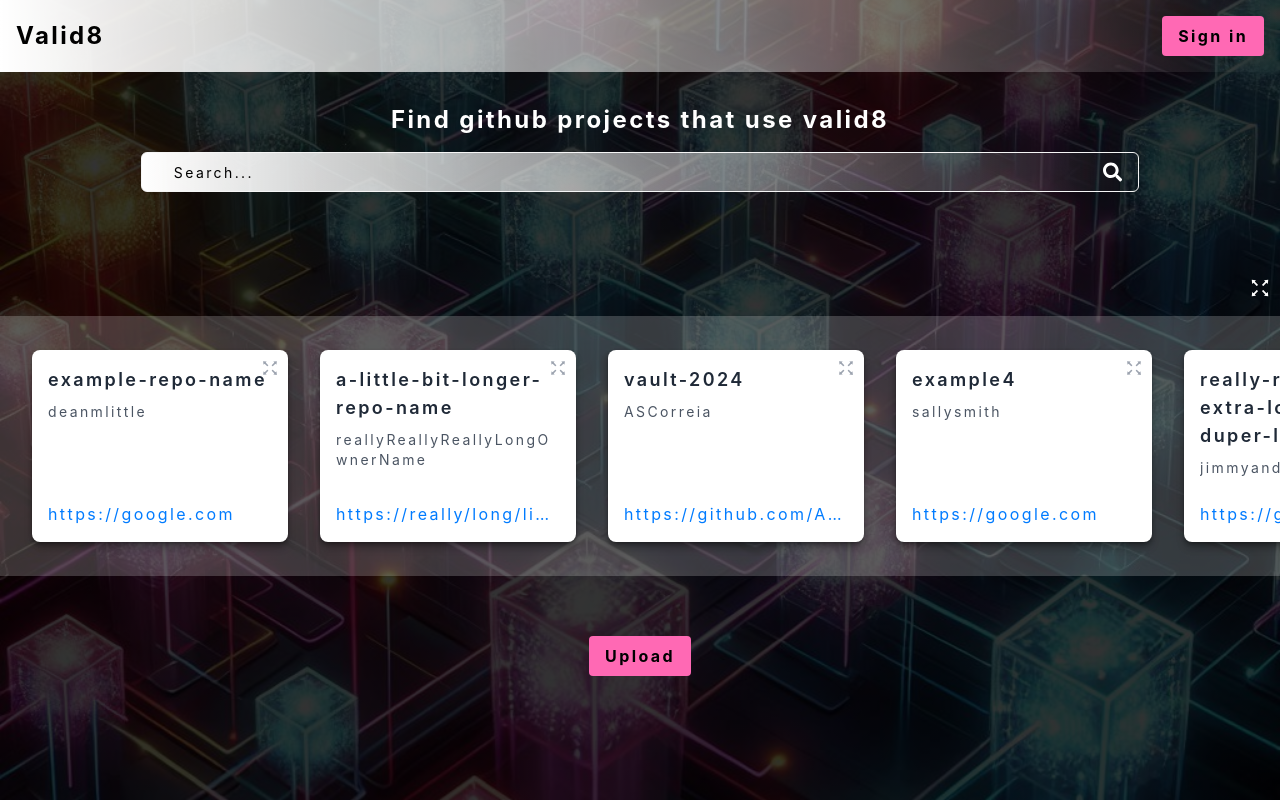
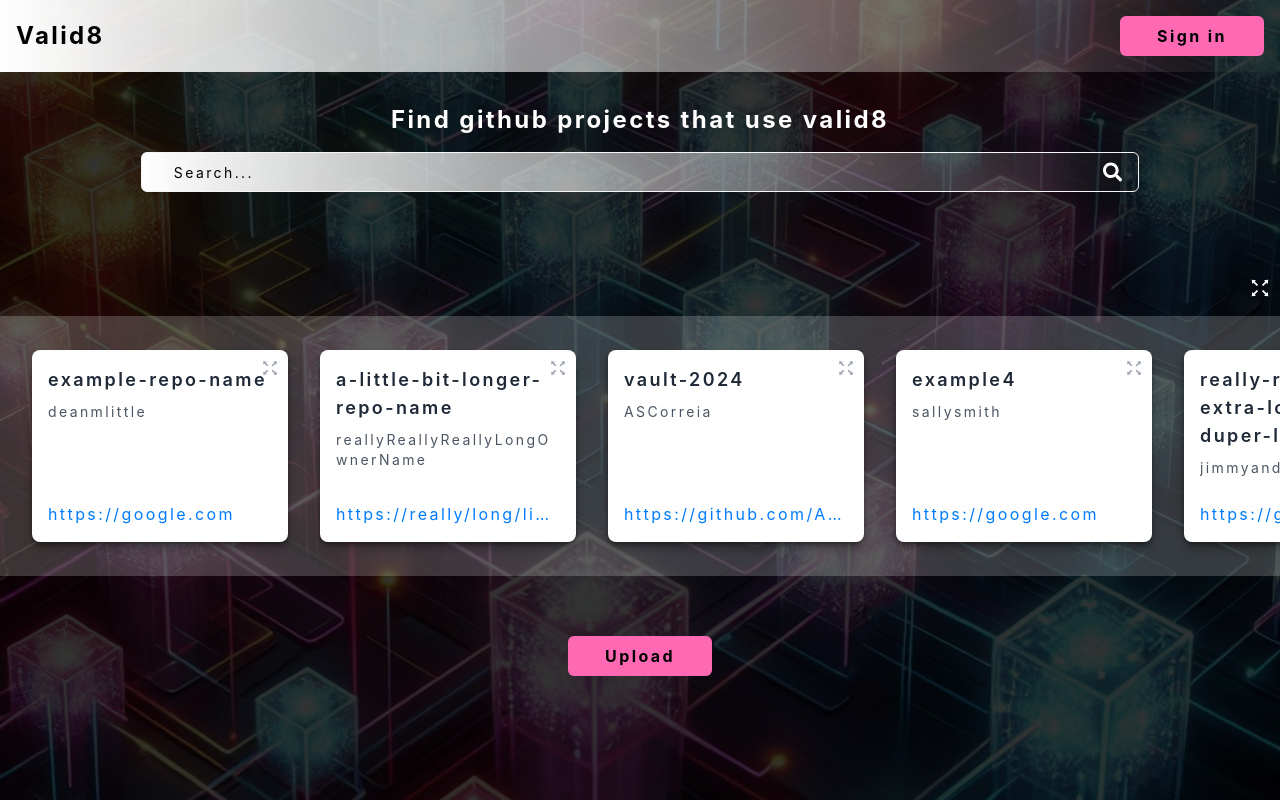
Before and after one commit to timknapp12/valid8-fe, a React (Create React App) app: page / in a window 1280 px wide. Built offline with nearby package versions, Linux system fonts and the light colour scheme; no server answers.

Commit message:
add loading spinner to button

```diff
--- a/src/components/Button.tsx
+++ b/src/components/Button.tsx
@@ -1,17 +1,26 @@
-import React from 'react';
+import { FaSpinner } from 'react-icons/fa';
 import { ButtonProps } from '../types';
 
-export const Button: React.FC<ButtonProps> = ({
+export const Button = ({
+  onClick,
+  loading,
   children,
   className = '',
-  onClick,
-}) => {
+}: ButtonProps) => {
   return (
     <button
       onClick={onClick}
-      className={`bg-hotPink text-black font-bold hover:bg-gray-200 hover:text-gray-800 px-4 py-2 rounded transition duration-300 ease-in-out ${className}`}
+      disabled={loading}
+      className={`relative px-4 py-2 bg-hotPink text-black font-bold rounded-md
+        disabled:opacity-70 disabled:cursor-not-allowed hover:bg-darkHotPink min-w-36 ${className}`}
     >
-      {children}
+      {loading ? (
+        <>
+          <FaSpinner className='inline-block animate-spin' />
+        </>
+      ) : (
+        children
+      )}
     </button>
   );
 };
--- a/src/types/index.ts
+++ b/src/types/index.ts
@@ -14,10 +14,10 @@ export interface AppContextType {
 }
 
 export interface ButtonProps {
-  children: any;
-  className?: string;
   onClick: () => void;
   loading?: boolean;
+  children: React.ReactNode;
+  className?: string;
 }
 
 export interface ColumnProps {
```
